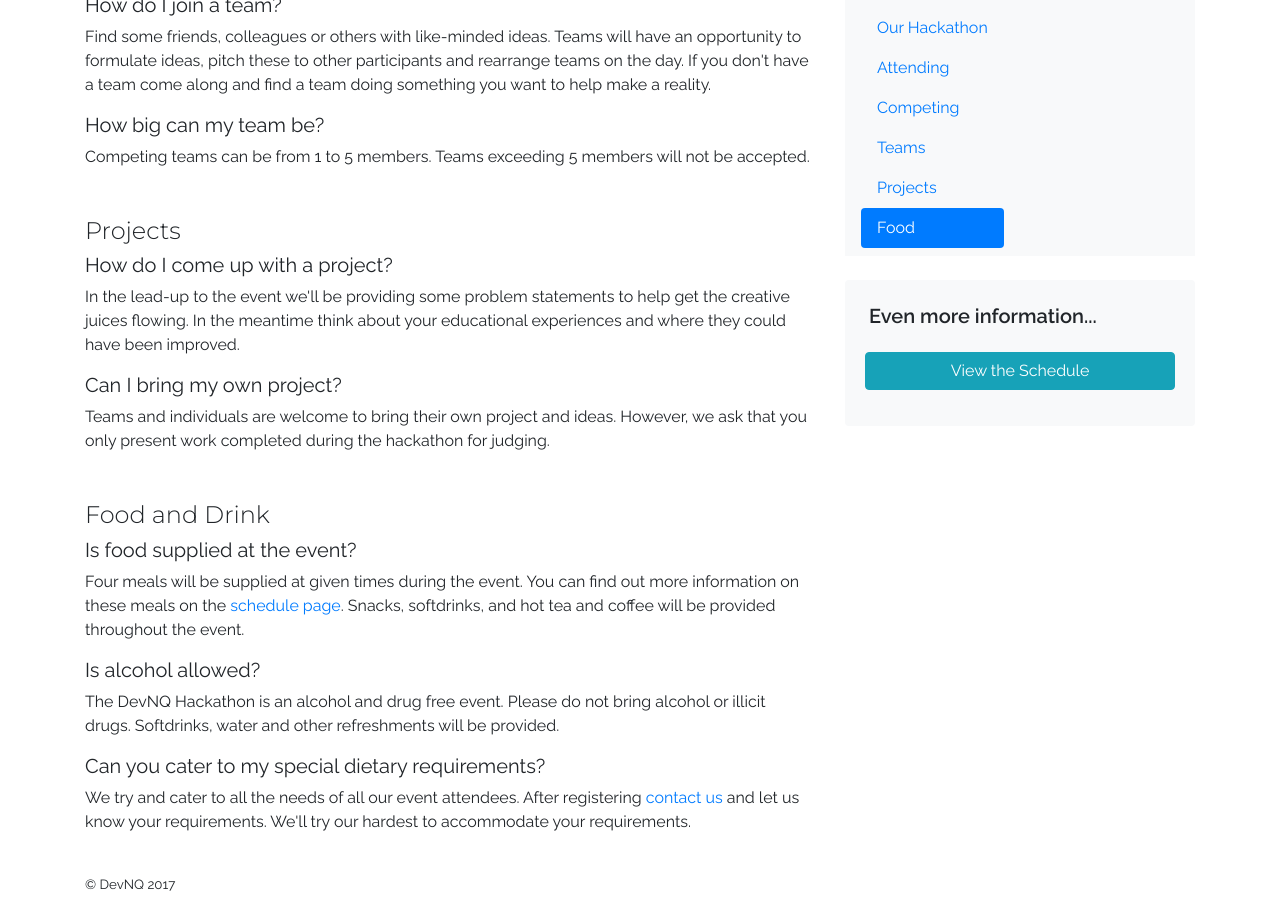
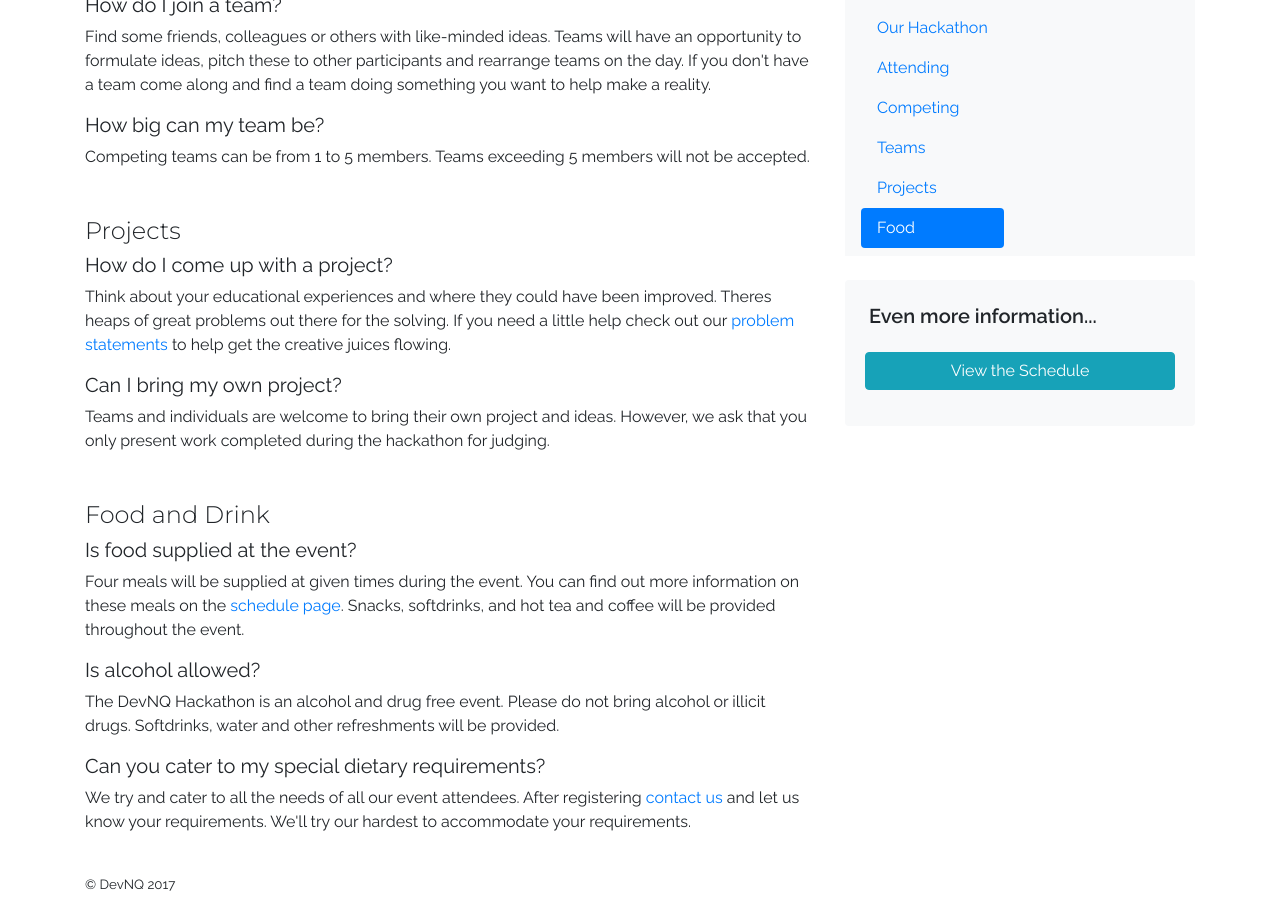
Before and after one commit to devnq/devnq, a Jekyll site: the page built from hackathon-2018/faq.html, in a window 1280 px wide and 900 px high, scrolled down 2321 px. Built offline with Jekyll 4.4.1, drawn with Linux system fonts in a browser that asks for light colours.

Commit message:
Add problem statements PDF

```diff
--- a/hackathon-2018/faq.html
+++ b/hackathon-2018/faq.html
@@ -83,7 +83,7 @@ og_desc: The DevNQ Hackthon is a weekend-long programming and product design spr
       <h4 class="mt-5" id="c-projects">Projects</h4>
       <h5 class="mt-2">How do I come up with a project?</h5>
       <p>
-        In the lead-up to the event we'll be providing some problem statements to help get the creative juices flowing. In the meantime think about your educational experiences and where they could have been improved.
+        Think about your educational experiences and where they could have been improved. Theres heaps of great problems out there for the solving. If you need a little help check out our <a href="/assets/documents/educationinnovationhackathon-problemstatements.pdf">problem statements</a> to help get the creative juices flowing.
       </p>
       <h5 class="mt-2">Can I bring my own project?</h5>
       <p>
```
Also changed, not shown: 1 other file.
